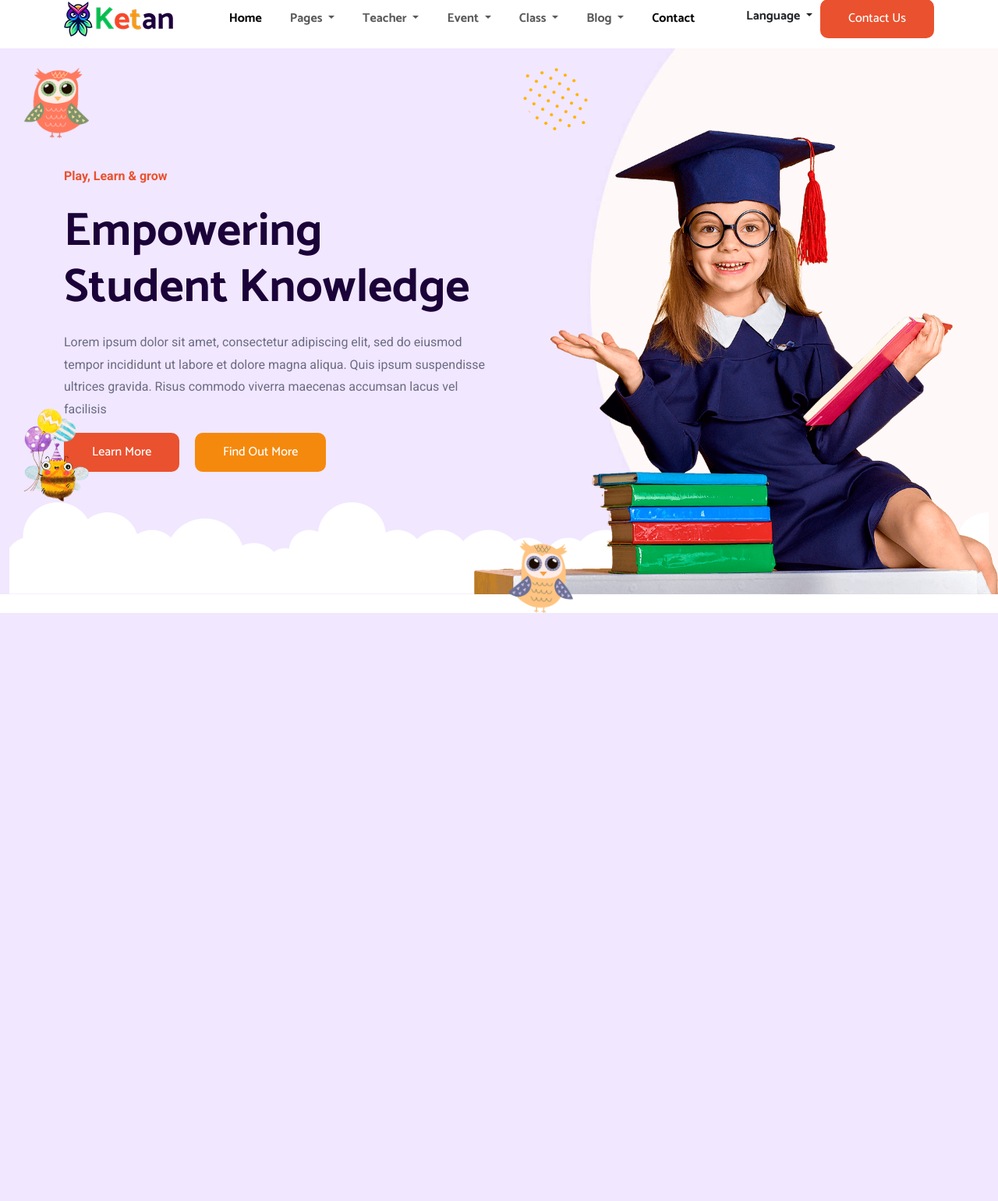
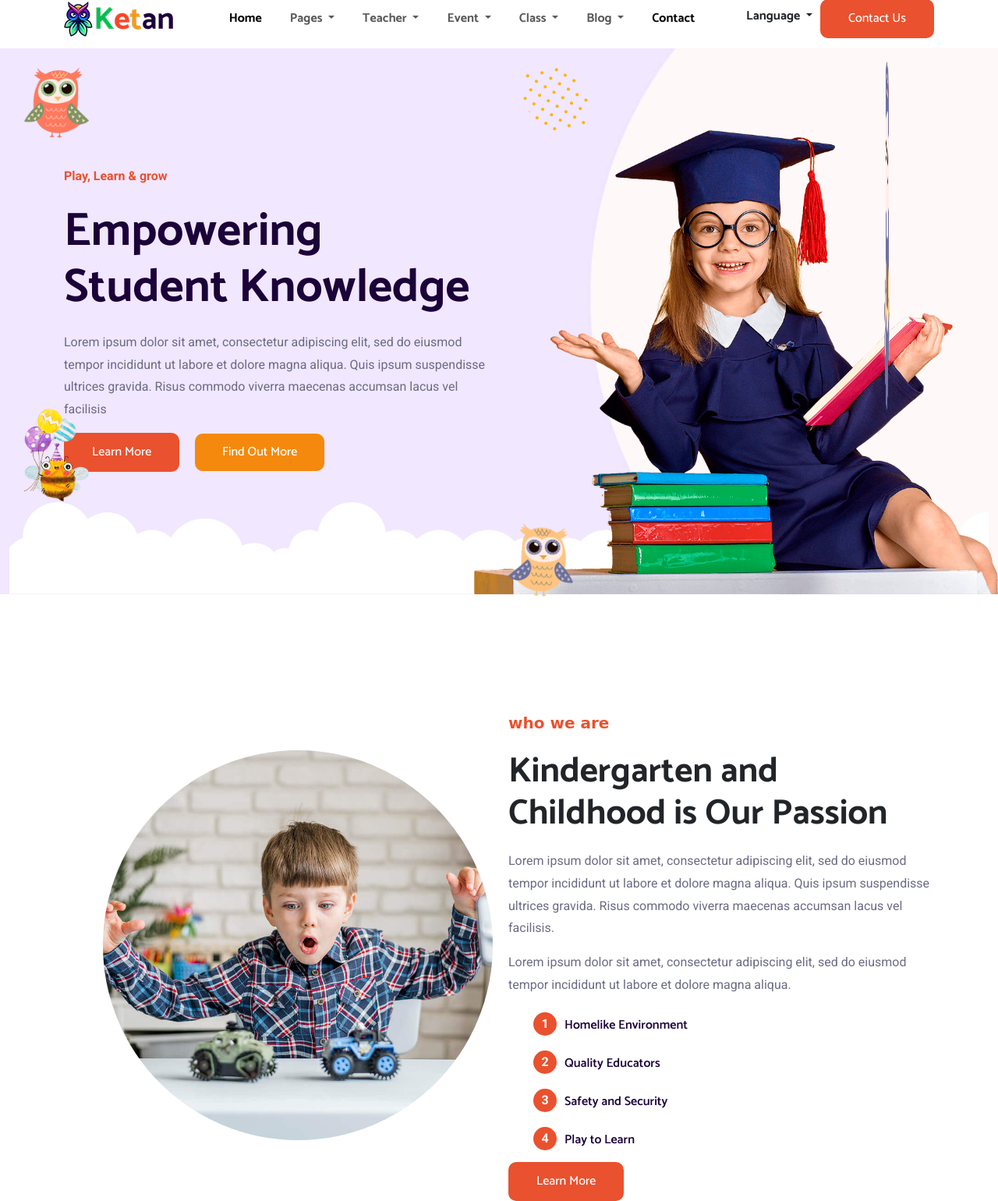
Before and after one commit to ParshwaChougule/webpage6_ketan---Childcare-Kids-School, a PHP site: page / in a window 1280 px wide. Shown: the part 14-1554 px from the top of the page at 78% size. Before the commit the page ends 800 px from the top, so only its background shows below. Run offline with PHP 8.4, Linux system fonts and the light colour scheme.

Commit message:
banner2 Eection

```diff
--- a/assets/css/style.css
+++ b/assets/css/style.css
@@ -28,6 +28,20 @@
 .btn:hover{
     color: #fff;
     background: #F5890D;
+}
+.btn1{
+    color: #fff;
+    display: inline-block;
+    text-decoration: none;
+    padding: 12px 35px;
+    font-size: 16px;
+    font-weight: 500;
+    border-radius: 10px;
+    background: #F5890D;
+}
+.btn1:hover{
+    color: #fff;
+    background: #EA512E;
 }
 p {
     margin-bottom: 15px;
@@ -74,10 +88,15 @@ li{
     animation: move3 1s linear infinite alternate;
 }
 .shape-4{
-    top: 90%;
+    top: 88%;
     left: 50%;
     z-index: 9;
-    animation: move4 1s linear infinite alternate;
+    animation: move4 3s linear infinite alternate;
+}
+.shape-5{
+    top: 3.5%;
+    left: 88%;
+    animation: move5 1s linear infinite alternate;
 }
 .banner h1 {
     color: #1B0238;
@@ -87,6 +106,53 @@ li{
     margin-bottom: 20px;
 }
 /* /Hero Section End */
+
+/* Banner Section Start */
+.banner2 img{
+    border-radius: 50%;
+    height: 600px;
+    padding: 50px;
+}
+.banner2 span{
+    font-size: 20px;
+    color: #ea512e;
+    font-weight: 600;
+    font-family: "Sacramento", cursive;
+}
+.banner2 h3{
+    font-size: 45px;
+    margin-top: 20px;
+    margin-bottom: 20px;
+    font-weight: bold;
+}
+.banner2 li{
+    list-style-type: none;
+    position: relative;
+    font-size: 16px;
+    font-weight: 600;
+    color: #1b0238;
+    max-width: 50%;
+    margin-top: 20px;
+    padding-left: 40px;
+    padding-top: 5px;
+}
+.banner2 li span{
+    font-family: "Roboto", sans-serif;
+    display: inline-block;
+    height: 30px;
+    width: 30px;
+    line-height: 30px;
+    font-size: 16px;
+    color: #ffffff;
+    background: #ea512e;
+    border-radius: 50px;
+    text-align: center;
+    position: absolute;
+    left: 0;
+    top: 0;
+
+}
+/* /Banner Section End */
 
 
 
@@ -106,5 +172,9 @@ li{
 }
 @keyframes move4{
     0%{}
-    100%{}
+    100%{top: 83%;}
 }
+@keyframes move5{
+    0%{}
+    100%{left: 82.5%;}
+}
--- a/index.html
+++ b/index.html
@@ -113,7 +113,7 @@
                 <div class="col-lg-1 position-absolute shape-4">
                     <img src="./assets/img/banner-shape-4.png" alt="owl3" class="img-fluid">
                 </div>
-                <div class="col-lg-12 position-absolute cloud start-0 bottom-0">
+                <div class="col-lg-12 position-absolute cloud Start-0 bottom-0">
                     <img src="./assets/img/banner-bg-shape-1.png" alt="cloud" class="img-fluid">
                 </div>
             </div>
@@ -130,7 +130,7 @@
                </div>
                <div>
                  <a href="javascript:void()" class="btn me-3">Learn More</a>
-                 <a href="javascript:void()" class="btn bg-yellow">Find Out More</a>
+                 <a href="javascript:void()" class="btn1">Find Out More</a>
                </div>
                <div class="col-lg-6">
                 <div class="mt-5">
@@ -143,6 +143,58 @@
        </section>
        <!-- Hero Section End -->
 
+       <!-- Banner Section Start -->
+       <section class="banner2">
+        <div class="container">
+            <div class="rpw">
+                <div class="col-lg-1 position-absolute shape-5">
+                    <img src="./assets/img/who-we-are-shape.png" alt="owl5" class="img-fluid">
+                </div>
+            </div>
+            <div class="row">
+                <div class="col-lg-6">
+                    <div class="col-lg-1 mt-20">
+                        <img src="./assets/img/who-we-are.jpg" alt="">
+                    </div>
+                </div>
+                <div class="col-lg-6">
+                    <div class="mt-20">
+                        <span>who we are</span>
+                        <h3>Kindergarten and Childhood is Our Passion</h3>
+                        <p>
+                            Lorem ipsum dolor sit amet, consectetur adipiscing elit, sed do eiusmod tempor incididunt ut labore et dolore magna aliqua. Quis ipsum suspendisse ultrices gravida. Risus commodo viverra maecenas accumsan lacus vel facilisis.
+                        </p>
+                        <p>
+                            Lorem ipsum dolor sit amet, consectetur adipiscing elit, sed do eiusmod tempor incididunt ut labore et dolore magna aliqua.
+                        </p>
+                        <ul>
+                            <li>
+                                <span>1</span>
+                                Homelike Environment
+                            </li>
+                            <li>
+                                <span>2</span>
+                                Quality Educators
+                            </li>
+                            <li>
+                                <span>3</span>
+                                Safety and Security
+                            </li>
+                            <li>
+                                <span>4</span>
+                                Play to Learn
+                            </li>
+                        </ul>
+                        <div>
+                            <a href="javascript:void()" class="btn me-3">Learn More</a>
+                        </div>
+                    </div>
+                </div>
+            </div>
+        </div>
+       </section>
+       <!-- /Banner Section End -->
+
 
 
         <script src="https://cdn.jsdelivr.net/npm/bootstrap@5.3.2/dist/js/bootstrap.bundle.min.js"></script>
```
